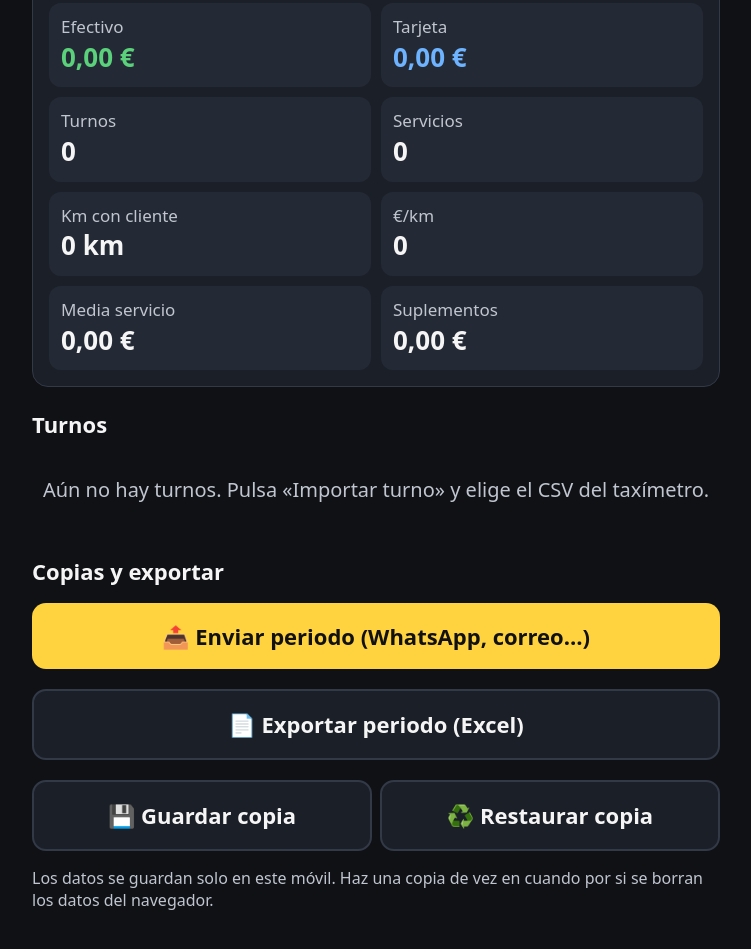
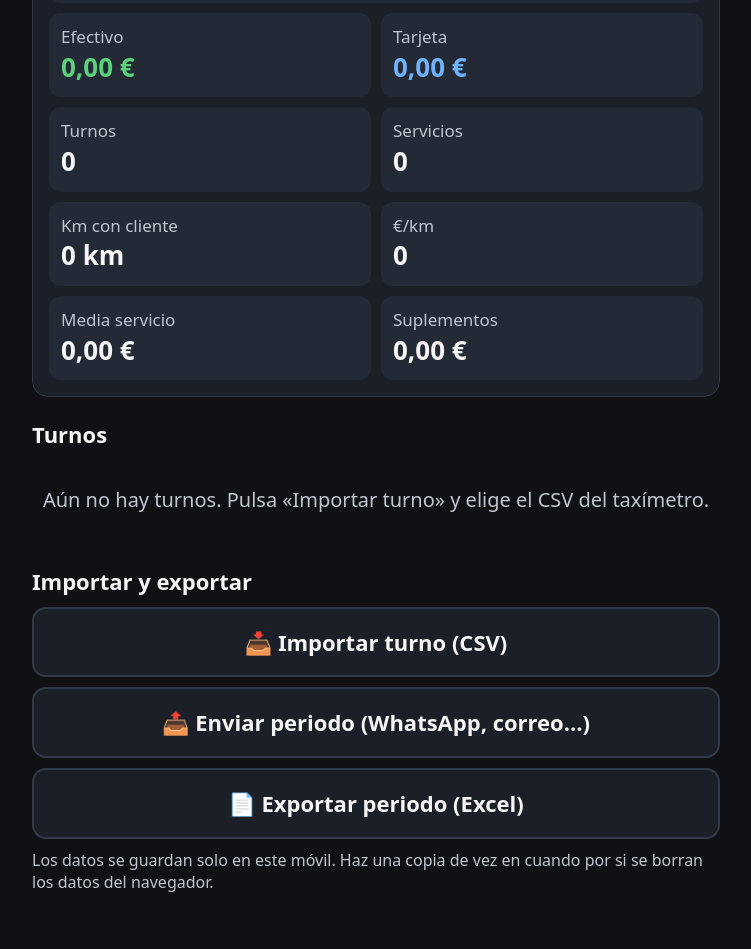
Before and after one commit to jlcpperi13-create/misturnos, a plain HTML site: page index.html in a window 1280 px wide. Shown: the part 493-1442 px from the top of the page, without its empty margins (264-1015 px from the left). Drawn offline with Linux system fonts and the light colour scheme.

Commit message:
Add files via upload

```diff
--- a/index.html
+++ b/index.html
@@ -62,7 +62,10 @@ small.note{display:block;color:var(--mut);font-size:16px;margin-top:6px}
 <main>
   <input type="file" id="fileCsv" accept=".csv,text/csv,text/plain" multiple class="hide">
   <input type="file" id="fileJson" accept=".json,application/json" class="hide">
-  <button class="btn" id="bImport">📥 Importar turno (CSV)</button>
+  <div class="row">
+    <button class="btn" id="bBackup">💾 Guardar copia</button>
+    <button class="btn" id="bRestore">♻️ Restaurar copia</button>
+  </div>
 
   <h2>Periodo</h2>
   <div class="row">
@@ -80,17 +83,10 @@ small.note{display:block;color:var(--mut);font-size:16px;margin-top:6px}
   <h2>Turnos</h2>
   <div id="lista"></div>
 
-  <h2>Copias y exportar</h2>
-  <div class="row">
-    <button class="btn" id="bShare">📤 Enviar periodo (WhatsApp, correo…)</button>
-  </div>
-  <div class="row">
-    <button class="btn sec" id="bCsv">📄 Exportar periodo (Excel)</button>
-  </div>
-  <div class="row">
-    <button class="btn sec" id="bBackup">💾 Guardar copia</button>
-    <button class="btn sec" id="bRestore">♻️ Restaurar copia</button>
-  </div>
+  <h2>Importar y exportar</h2>
+  <button class="btn sec" id="bImport">📥 Importar turno (CSV)</button>
+  <button class="btn sec" id="bShare">📤 Enviar periodo (WhatsApp, correo…)</button>
+  <button class="btn sec" id="bCsv">📄 Exportar periodo (Excel)</button>
   <small class="note">Los datos se guardan solo en este móvil. Haz una copia de vez en cuando por si se borran los datos del navegador.</small>
 </main>
 <div id="toast"></div>
```
